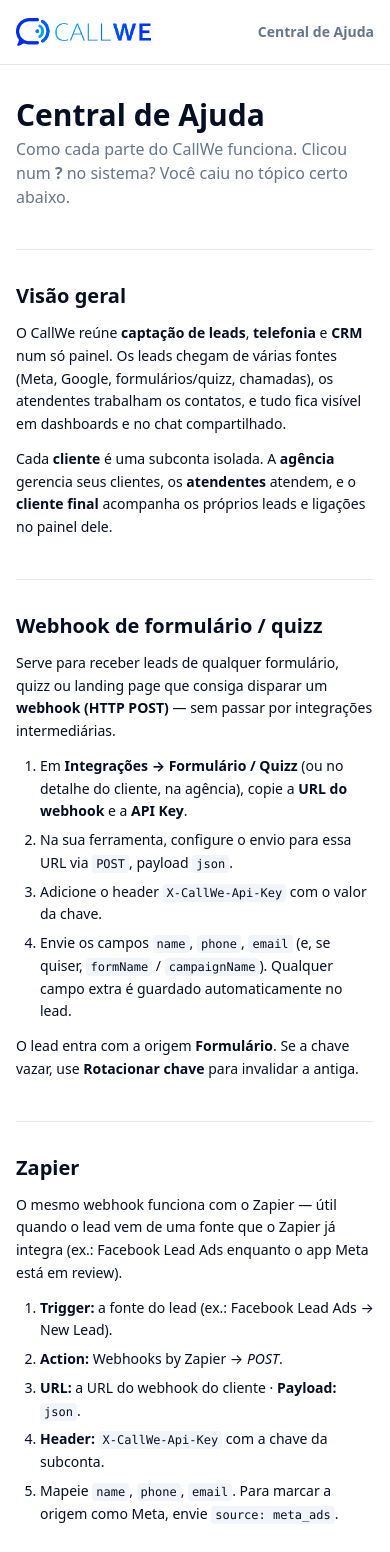
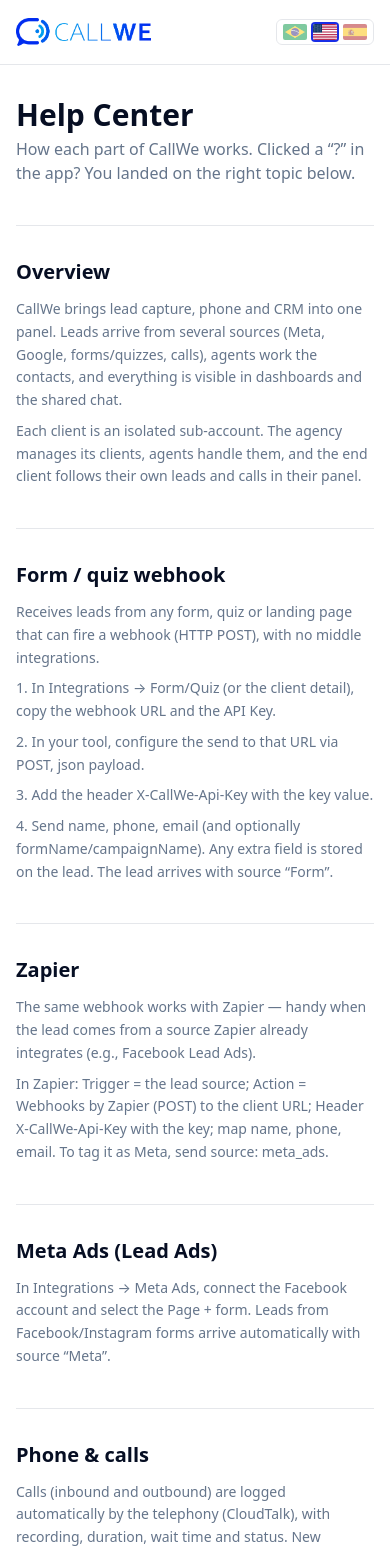
Before and after one commit to canalmaiusculo-arch/callwe, a Next.js app in the folder apps/web/: page /help in a window 390 px wide. Shown: the top 1552 px of the page. Built offline with nearby package versions, Linux system fonts and the light colour scheme.

Commit message:
feat: notificacoes azuis (sem laranja) + Central de Ajuda trilingue (PT/EN/ES) com seletor de idioma

```diff
--- a/apps/web/src/app/help/page.tsx
+++ b/apps/web/src/app/help/page.tsx
@@ -1,236 +1,162 @@
-import Link from 'next/link';
+'use client';
+
 import { Logo } from '@/components/logo';
-
-export const metadata = { title: 'Ajuda — CallWe' };
+import { LanguageSwitcher } from '@/components/language-switcher';
+import { useTranslate } from '@/i18n/provider';
 
 interface Topic {
   id: string;
   title: string;
-  body: React.ReactNode;
+  paras: string[];
+}
+interface HelpDoc {
+  centerTitle: string;
+  intro: string;
+  tocLabel: string;
+  topics: Topic[];
 }
 
-const TOPICS: Topic[] = [
-  {
-    id: 'overview',
-    title: 'Visão geral',
-    body: (
-      <>
-        <p>
-          O CallWe reúne <strong>captação de leads</strong>, <strong>telefonia</strong> e{' '}
-          <strong>CRM</strong> num só painel. Os leads chegam de várias fontes (Meta, Google,
-          formulários/quizz, chamadas), os atendentes trabalham os contatos, e tudo fica visível em
-          dashboards e no chat compartilhado.
-        </p>
-        <p>
-          Cada <strong>cliente</strong> é uma subconta isolada. A <strong>agência</strong> gerencia
-          seus clientes, os <strong>atendentes</strong> atendem, e o <strong>cliente final</strong>{' '}
-          acompanha os próprios leads e ligações no painel dele.
-        </p>
-      </>
-    ),
+const HELP: Record<'pt-BR' | 'en' | 'es', HelpDoc> = {
+  'pt-BR': {
+    centerTitle: 'Central de Ajuda',
+    intro: 'Como cada parte do CallWe funciona. Clicou num “?” no sistema? Você caiu no tópico certo abaixo.',
+    tocLabel: 'Tópicos',
+    topics: [
+      { id: 'overview', title: 'Visão geral', paras: [
+        'O CallWe reúne captação de leads, telefonia e CRM num só painel. Os leads chegam de várias fontes (Meta, Google, formulários/quizz, chamadas), os atendentes trabalham os contatos, e tudo fica visível em dashboards e no chat compartilhado.',
+        'Cada cliente é uma subconta isolada. A agência gerencia seus clientes, os atendentes atendem, e o cliente final acompanha os próprios leads e ligações no painel dele.' ] },
+      { id: 'leads-webhook', title: 'Webhook de formulário / quizz', paras: [
+        'Serve para receber leads de qualquer formulário, quizz ou landing page que dispare um webhook (HTTP POST), sem integrações intermediárias.',
+        '1. Em Integrações → Formulário/Quizz (ou no detalhe do cliente), copie a URL do webhook e a API Key.',
+        '2. Na sua ferramenta, configure o envio para essa URL via POST, payload json.',
+        '3. Adicione o header X-CallWe-Api-Key com o valor da chave.',
+        '4. Envie os campos name, phone, email (e, se quiser, formName/campaignName). Qualquer campo extra é guardado no lead. O lead entra com origem “Formulário”.' ] },
+      { id: 'zapier', title: 'Zapier', paras: [
+        'O mesmo webhook funciona com o Zapier — útil quando o lead vem de uma fonte que o Zapier já integra (ex.: Facebook Lead Ads).',
+        'No Zapier: Trigger = a fonte do lead; Action = Webhooks by Zapier (POST) para a URL do cliente; Header X-CallWe-Api-Key com a chave; mapeie name, phone, email. Para marcar origem Meta, envie source: meta_ads.' ] },
+      { id: 'meta', title: 'Meta Ads (Lead Ads)', paras: [
+        'Em Integrações → Meta Ads, conecte a conta do Facebook e selecione a Página + o formulário. Os leads dos formulários do Facebook/Instagram entram automaticamente com origem “Meta”.' ] },
+      { id: 'telefonia', title: 'Telefonia e chamadas', paras: [
+        'As chamadas (recebidas e realizadas) são registradas automaticamente pela telefonia (CloudTalk), com gravação, duração, tempo de espera e status. Números novos viram leads automaticamente.' ] },
+      { id: 'whatsapp', title: 'Resumos no WhatsApp (Z-API)', paras: [
+        'O CallWe envia resumos das interações para um grupo de WhatsApp do cliente, via Z-API. Cada agência usa o próprio número: configure as credenciais em Configurações → WhatsApp; depois escolha o grupo de cada cliente no detalhe do cliente.' ] },
+      { id: 'leads', title: 'Leads e funil', paras: [
+        'Cada lead tem um status (Novo → Contatado → Qualificado → Ganho ou Perdido) que alimenta as taxas de conversão. Clicando num lead você vê os dados, o histórico de chamadas/SMS e as observações.' ] },
+      { id: 'chat', title: 'Chat / conversas', paras: [
+        'O botão de chat (canto inferior direito) abre o inbox. Cada conversa é sobre um lead e é compartilhada entre agência, atendente e cliente. A bolinha mostra as não lidas.',
+        'Para iniciar uma conversa, clique em + e busque o lead. As observações internas (dentro do lead, no workspace) são privadas — o cliente não vê.' ] },
+      { id: 'notificacoes', title: 'Notificações', paras: [
+        'Quando chega um novo lead (SMS, Meta, formulário) ou uma chamada perdida, aparece um alerta no canto inferior esquerdo, com som de sino, que fica visível até você fechar. O som só toca depois da primeira interação na página (regra do navegador).' ] },
+      { id: 'dashboard', title: 'Dashboards e métricas', paras: [
+        'Os dashboards mostram leads, chamadas, perdidas, tempo ao telefone, funil e desempenho. Passe o mouse nos cards para ver os detalhes. No painel do cliente há também o resumo das ligações por IA.' ] },
+      { id: 'clientes', title: 'Gestão de clientes (agência)', paras: [
+        'Em Clientes, a agência cria, edita, arquiva ou apaga clientes, atribui números e configura integrações.',
+        'No card Acesso do cliente, convide o login do cliente e use “Redefinir acesso” para gerar um link de convite ou de redefinição de senha.' ] },
+      { id: 'cliente-acesso', title: 'Acesso do cliente final', paras: [
+        'O cliente acessa pelo app.callwe.digital com o login criado pela agência. Vê apenas os próprios dados: dashboard, leads, chamadas, SMS, voicemails e o chat compartilhado.' ] },
+    ],
   },
-  {
-    id: 'leads-webhook',
-    title: 'Webhook de formulário / quizz',
-    body: (
-      <>
-        <p>
-          Serve para receber leads de qualquer formulário, quizz ou landing page que consiga
-          disparar um <strong>webhook (HTTP POST)</strong> — sem passar por integrações intermediárias.
-        </p>
-        <ol>
-          <li>
-            Em <strong>Integrações → Formulário / Quizz</strong> (ou no detalhe do cliente, na
-            agência), copie a <strong>URL do webhook</strong> e a <strong>API Key</strong>.
-          </li>
-          <li>Na sua ferramenta, configure o envio para essa URL via <code>POST</code>, payload <code>json</code>.</li>
-          <li>
-            Adicione o header <code>X-CallWe-Api-Key</code> com o valor da chave.
-          </li>
-          <li>
-            Envie os campos <code>name</code>, <code>phone</code>, <code>email</code> (e, se quiser,{' '}
-            <code>formName</code> / <code>campaignName</code>). Qualquer campo extra é guardado
-            automaticamente no lead.
-          </li>
-        </ol>
-        <p>
-          O lead entra com a origem <strong>Formulário</strong>. Se a chave vazar, use{' '}
-          <strong>Rotacionar chave</strong> para invalidar a antiga.
-        </p>
-      </>
-    ),
+  en: {
+    centerTitle: 'Help Center',
+    intro: 'How each part of CallWe works. Clicked a “?” in the app? You landed on the right topic below.',
+    tocLabel: 'Topics',
+    topics: [
+      { id: 'overview', title: 'Overview', paras: [
+        'CallWe brings lead capture, phone and CRM into one panel. Leads arrive from several sources (Meta, Google, forms/quizzes, calls), agents work the contacts, and everything is visible in dashboards and the shared chat.',
+        'Each client is an isolated sub-account. The agency manages its clients, agents handle them, and the end client follows their own leads and calls in their panel.' ] },
+      { id: 'leads-webhook', title: 'Form / quiz webhook', paras: [
+        'Receives leads from any form, quiz or landing page that can fire a webhook (HTTP POST), with no middle integrations.',
+        '1. In Integrations → Form/Quiz (or the client detail), copy the webhook URL and the API Key.',
+        '2. In your tool, configure the send to that URL via POST, json payload.',
+        '3. Add the header X-CallWe-Api-Key with the key value.',
+        '4. Send name, phone, email (and optionally formName/campaignName). Any extra field is stored on the lead. The lead arrives with source “Form”.' ] },
+      { id: 'zapier', title: 'Zapier', paras: [
+        'The same webhook works with Zapier — handy when the lead comes from a source Zapier already integrates (e.g., Facebook Lead Ads).',
+        'In Zapier: Trigger = the lead source; Action = Webhooks by Zapier (POST) to the client URL; Header X-CallWe-Api-Key with the key; map name, phone, email. To tag it as Meta, send source: meta_ads.' ] },
+      { id: 'meta', title: 'Meta Ads (Lead Ads)', paras: [
+        'In Integrations → Meta Ads, connect the Facebook account and select the Page + form. Leads from Facebook/Instagram forms arrive automatically with source “Meta”.' ] },
+      { id: 'telefonia', title: 'Phone & calls', paras: [
+        'Calls (inbound and outbound) are logged automatically by the telephony (CloudTalk), with recording, duration, wait time and status. New numbers become leads automatically.' ] },
+      { id: 'whatsapp', title: 'WhatsApp summaries (Z-API)', paras: [
+        'CallWe sends interaction summaries to a client WhatsApp group via Z-API. Each agency uses its own number: set the credentials in Settings → WhatsApp, then pick each client’s group in the client detail.' ] },
+      { id: 'leads', title: 'Leads & pipeline', paras: [
+        'Each lead has a status (New → Contacted → Qualified → Won or Lost) that drives the conversion rates. Click a lead to see its data, the call/SMS history and the notes.' ] },
+      { id: 'chat', title: 'Chat / conversations', paras: [
+        'The chat button (bottom-right) opens the inbox. Each conversation is about a lead and is shared between agency, agent and client. The badge shows unread messages.',
+        'To start a conversation, click + and search the lead. Internal notes (inside the lead, in the workspace) are private — the client does not see them.' ] },
+      { id: 'notificacoes', title: 'Notifications', paras: [
+        'When a new lead arrives (SMS, Meta, form) or a missed call happens, an alert shows in the bottom-left corner, with a bell sound, and stays until you close it. The sound only plays after the first interaction on the page (browser rule).' ] },
+      { id: 'dashboard', title: 'Dashboards & metrics', paras: [
+        'Dashboards show leads, calls, missed, talk time, pipeline and performance. Hover the cards to see the details. The client panel also has the AI call summaries.' ] },
+      { id: 'clientes', title: 'Client management (agency)', paras: [
+        'In Clients, the agency creates, edits, archives or deletes clients, assigns numbers and configures integrations.',
+        'In the Client access card, invite the client login and use “Reset access” to generate an invite or password-reset link.' ] },
+      { id: 'cliente-acesso', title: 'End-client access', paras: [
+        'The client logs in at app.callwe.digital with the login created by the agency. They see only their own data: dashboard, leads, calls, SMS, voicemails and the shared chat.' ] },
+    ],
   },
-  {
-    id: 'zapier',
-    title: 'Zapier',
-    body: (
-      <>
-        <p>
-          O mesmo webhook funciona com o Zapier — útil quando o lead vem de uma fonte que o Zapier já
-          integra (ex.: Facebook Lead Ads enquanto o app Meta está em review).
-        </p>
-        <ol>
-          <li><strong>Trigger:</strong> a fonte do lead (ex.: Facebook Lead Ads → New Lead).</li>
-          <li><strong>Action:</strong> Webhooks by Zapier → <em>POST</em>.</li>
-          <li><strong>URL:</strong> a URL do webhook do cliente · <strong>Payload:</strong> <code>json</code>.</li>
-          <li><strong>Header:</strong> <code>X-CallWe-Api-Key</code> com a chave da subconta.</li>
-          <li>Mapeie <code>name</code>, <code>phone</code>, <code>email</code>. Para marcar a origem como Meta, envie <code>source: meta_ads</code>.</li>
-        </ol>
-      </>
-    ),
+  es: {
+    centerTitle: 'Centro de Ayuda',
+    intro: '¿Cómo funciona cada parte de CallWe? ¿Hiciste clic en un “?” en el sistema? Caíste en el tema correcto abajo.',
+    tocLabel: 'Temas',
+    topics: [
+      { id: 'overview', title: 'Resumen', paras: [
+        'CallWe une captación de leads, telefonía y CRM en un solo panel. Los leads llegan de varias fuentes (Meta, Google, formularios/quizzes, llamadas), los agentes trabajan los contactos y todo es visible en paneles y en el chat compartido.',
+        'Cada cliente es una subcuenta aislada. La agencia gestiona a sus clientes, los agentes atienden, y el cliente final sigue sus propios leads y llamadas en su panel.' ] },
+      { id: 'leads-webhook', title: 'Webhook de formulario / quiz', paras: [
+        'Recibe leads de cualquier formulario, quiz o landing que pueda disparar un webhook (HTTP POST), sin integraciones intermedias.',
+        '1. En Integraciones → Formulario/Quiz (o en el detalle del cliente), copia la URL del webhook y la API Key.',
+        '2. En tu herramienta, configura el envío a esa URL vía POST, payload json.',
+        '3. Agrega el header X-CallWe-Api-Key con el valor de la clave.',
+        '4. Envía name, phone, email (y, si quieres, formName/campaignName). Cualquier campo extra se guarda en el lead. El lead entra con origen “Formulario”.' ] },
+      { id: 'zapier', title: 'Zapier', paras: [
+        'El mismo webhook funciona con Zapier — útil cuando el lead viene de una fuente que Zapier ya integra (ej.: Facebook Lead Ads).',
+        'En Zapier: Trigger = la fuente del lead; Action = Webhooks by Zapier (POST) a la URL del cliente; Header X-CallWe-Api-Key con la clave; mapea name, phone, email. Para marcar origen Meta, envía source: meta_ads.' ] },
+      { id: 'meta', title: 'Meta Ads (Lead Ads)', paras: [
+        'En Integraciones → Meta Ads, conecta la cuenta de Facebook y selecciona la Página + el formulario. Los leads de los formularios de Facebook/Instagram entran automáticamente con origen “Meta”.' ] },
+      { id: 'telefonia', title: 'Telefonía y llamadas', paras: [
+        'Las llamadas (entrantes y salientes) se registran automáticamente con la telefonía (CloudTalk), con grabación, duración, tiempo de espera y estado. Los números nuevos se vuelven leads automáticamente.' ] },
+      { id: 'whatsapp', title: 'Resúmenes en WhatsApp (Z-API)', paras: [
+        'CallWe envía resúmenes de las interacciones a un grupo de WhatsApp del cliente, vía Z-API. Cada agencia usa su propio número: configura las credenciales en Configuración → WhatsApp y luego elige el grupo de cada cliente en su detalle.' ] },
+      { id: 'leads', title: 'Leads y embudo', paras: [
+        'Cada lead tiene un estado (Nuevo → Contactado → Calificado → Ganado o Perdido) que alimenta las tasas de conversión. Haz clic en un lead para ver sus datos, el historial de llamadas/SMS y las notas.' ] },
+      { id: 'chat', title: 'Chat / conversaciones', paras: [
+        'El botón de chat (abajo a la derecha) abre el inbox. Cada conversación es sobre un lead y se comparte entre agencia, agente y cliente. La burbuja muestra las no leídas.',
+        'Para iniciar una conversación, haz clic en + y busca el lead. Las notas internas (dentro del lead, en el workspace) son privadas — el cliente no las ve.' ] },
+      { id: 'notificacoes', title: 'Notificaciones', paras: [
+        'Cuando llega un lead nuevo (SMS, Meta, formulario) o una llamada perdida, aparece una alerta en la esquina inferior izquierda, con sonido de campana, que queda visible hasta que la cierras. El sonido solo suena tras la primera interacción en la página (regla del navegador).' ] },
+      { id: 'dashboard', title: 'Paneles y métricas', paras: [
+        'Los paneles muestran leads, llamadas, perdidas, tiempo al teléfono, embudo y desempeño. Pasa el mouse por los cards para ver los detalles. El panel del cliente también tiene los resúmenes de llamadas por IA.' ] },
+      { id: 'clientes', title: 'Gestión de clientes (agencia)', paras: [
+        'En Clientes, la agencia crea, edita, archiva o elimina clientes, asigna números y configura integraciones.',
+        'En la tarjeta Acceso del cliente, invita el login del cliente y usa “Restablecer acceso” para generar un enlace de invitación o de restablecimiento de contraseña.' ] },
+      { id: 'cliente-acesso', title: 'Acceso del cliente final', paras: [
+        'El cliente entra en app.callwe.digital con el login creado por la agencia. Ve solo sus propios datos: panel, leads, llamadas, SMS, buzón de voz y el chat compartido.' ] },
+    ],
   },
-  {
-    id: 'meta',
-    title: 'Meta Ads (Lead Ads)',
-    body: (
-      <p>
-        Em <strong>Integrações → Meta Ads</strong>, conecte a conta do Facebook e selecione a Página
-        + o formulário. Os leads dos formulários nativos do Facebook/Instagram entram automaticamente
-        com origem <strong>Meta</strong>. Enquanto o app Meta estiver em review, use o webhook via
-        Zapier como alternativa.
-      </p>
-    ),
-  },
-  {
-    id: 'telefonia',
-    title: 'Telefonia e chamadas',
-    body: (
-      <p>
-        As chamadas (recebidas e realizadas) são registradas automaticamente pela telefonia
-        (CloudTalk), com <strong>gravação</strong>, duração, tempo de espera e status (atendida,
-        perdida, etc.). Chamadas de números novos viram leads automaticamente. A configuração da
-        telefonia é feita pela agência.
-      </p>
-    ),
-  },
-  {
-    id: 'whatsapp',
-    title: 'Resumos no WhatsApp (Z-API)',
-    body: (
-      <>
-        <p>
-          O CallWe pode enviar resumos das interações para um grupo de WhatsApp do cliente, via Z-API.
-          No detalhe do cliente (agência), em <strong>WhatsApp do cliente</strong>, escolha o grupo
-          onde os resumos serão enviados.
-        </p>
-        <p className="text-muted-foreground">
-          Observação: para o número da Z-API aparecer na lista de grupos, ele precisa já estar
-          adicionado ao grupo do WhatsApp em questão.
-        </p>
-      </>
-    ),
-  },
-  {
-    id: 'leads',
-    title: 'Leads e funil',
-    body: (
-      <>
-        <p>
-          Cada lead tem um <strong>status</strong> que representa o estágio no funil: Novo →
-          Contatado → Qualificado → Ganho (ou Perdido). Atualize o status conforme avança o
-          atendimento — é o que alimenta as taxas de conversão e win rate nos dashboards.
-        </p>
-        <p>
-          Clicando num lead você vê todas as informações, o histórico de chamadas/SMS e as
-          observações. A origem (Meta, Formulário, Chamada, etc.) fica registrada em cada lead.
-        </p>
-      </>
-    ),
-  },
-  {
-    id: 'chat',
-    title: 'Chat / conversas',
-    body: (
-      <>
-        <p>
-          O botão de chat (canto inferior direito) abre o inbox de conversas. Cada conversa é sobre um
-          lead e é <strong>compartilhada</strong> entre agência, atendente e cliente — todos veem e
-          respondem. A bolinha vermelha mostra as mensagens não lidas.
-        </p>
-        <p>
-          Para iniciar uma conversa nova, clique em <strong>+</strong>, busque o lead e envie a
-          primeira mensagem. As <strong>observações internas</strong> (dentro do lead, no workspace)
-          são privadas — só a agência/atendente veem; o cliente não.
-        </p>
-      </>
-    ),
-  },
-  {
-    id: 'notificacoes',
-    title: 'Notificações',
-    body: (
-      <p>
-        Sempre que chega um <strong>novo lead</strong> (SMS, Meta, formulário) ou uma{' '}
-        <strong>chamada perdida</strong>, aparece um alerta colorido no canto inferior esquerdo, com
-        um som de sino, que fica visível até você fechar. O som só toca depois da primeira interação
-        na página (regra do navegador).
-      </p>
-    ),
-  },
-  {
-    id: 'dashboard',
-    title: 'Dashboards e métricas',
-    body: (
-      <>
-        <p>
-          Os dashboards mostram leads, chamadas, perdidas, tempo ao telefone, funil e desempenho —
-          por hoje e por período. Passe o mouse (ou toque) nos cards para ver os detalhes por trás de
-          cada número.
-        </p>
-        <p>
-          No painel do cliente há ainda o <strong>resumo das ligações por IA</strong> (com sentimento
-          e nota), gráficos de volume e horários de pico.
-        </p>
-      </>
-    ),
-  },
-  {
-    id: 'clientes',
-    title: 'Gestão de clientes (agência)',
-    body: (
-      <>
-        <p>
-          Em <strong>Clientes</strong>, a agência pode <strong>criar</strong>, <strong>editar</strong>{' '}
-          (nome, plano), <strong>arquivar</strong> ou <strong>apagar</strong> cada cliente, atribuir
-          números de telefone e configurar integrações.
-        </p>
-        <p>
-          No card <strong>Acesso do cliente</strong>, convide o login do cliente (e-mail) e use{' '}
-          <strong>Redefinir acesso</strong> para gerar um link de convite (se ainda não ativou) ou de
-          redefinição de senha (se já ativou) — o link aparece para você copiar e enviar.
-        </p>
-      </>
-    ),
-  },
-  {
-    id: 'cliente-acesso',
-    title: 'Acesso do cliente final',
-    body: (
-      <p>
-        O cliente acessa pelo <strong>app.callwe.digital</strong> com o login criado pela agência.
-        Ele vê apenas os próprios dados: dashboard, leads, chamadas, SMS, voicemails e o chat
-        compartilhado. Não tem acesso a observações internas nem a outros clientes.
-      </p>
-    ),
-  },
-];
+};
 
 export default function HelpPage() {
+  const { locale } = useTranslate();
+  const doc = HELP[locale];
+
   return (
     <div className="min-h-screen bg-background">
       <header className="sticky top-0 z-10 border-b bg-background/90 backdrop-blur">
         <div className="mx-auto flex h-16 max-w-5xl items-center justify-between px-4">
           <Logo variant="full" className="h-7 w-auto" />
-          <span className="text-sm font-semibold text-muted-foreground">Central de Ajuda</span>
+          <div className="flex items-center gap-3">
+            <LanguageSwitcher />
+            <span className="hidden text-sm font-semibold text-muted-foreground sm:inline">{doc.centerTitle}</span>
+          </div>
         </div>
       </header>
 
       <div className="mx-auto grid max-w-5xl gap-8 px-4 py-8 lg:grid-cols-[220px_1fr]">
-        {/* Índice */}
         <nav className="hidden lg:block">
           <div className="sticky top-24 space-y-1">
-            <p className="mb-2 text-xs font-semibold uppercase text-muted-foreground">Tópicos</p>
-            {TOPICS.map((t) => (
+            <p className="mb-2 text-xs font-semibold uppercase text-muted-foreground">{doc.tocLabel}</p>
+            {doc.topics.map((t) => (
               <a
                 key={t.id}
                 href={`#${t.id}`}
@@ -242,32 +168,22 @@
           </div>
         </nav>
 
-        {/* Conteúdo */}
         <main className="min-w-0 space-y-10 scroll-smooth">
           <div>
-            <h1 className="text-3xl font-bold">Central de Ajuda</h1>
-            <p className="mt-1 text-muted-foreground">
-              Como cada parte do CallWe funciona. Clicou num <strong>?</strong> no sistema? Você caiu
-              no tópico certo abaixo.
-            </p>
+            <h1 className="text-3xl font-bold">{doc.centerTitle}</h1>
+            <p className="mt-1 text-muted-foreground">{doc.intro}</p>
           </div>
 
-          {TOPICS.map((t) => (
+          {doc.topics.map((t) => (
             <section key={t.id} id={t.id} className="scroll-mt-24 border-t pt-8">
               <h2 className="text-xl font-bold">{t.title}</h2>
-              <div className="prose-help mt-3 space-y-3 text-sm leading-relaxed [&_code]:rounded [&_code]:bg-muted [&_code]:px-1 [&_code]:py-0.5 [&_code]:text-xs [&_li]:ml-1 [&_ol]:list-decimal [&_ol]:space-y-1.5 [&_ol]:pl-5">
-                {t.body}
+              <div className="mt-3 space-y-2 text-sm leading-relaxed text-muted-foreground">
+                {t.paras.map((p, i) => (
+                  <p key={i}>{p}</p>
+                ))}
               </div>
             </section>
           ))}
-
-          <div className="border-t pt-6 text-sm text-muted-foreground">
-            Não achou o que precisava?{' '}
-            <Link href={'/workspace' as never} className="text-primary hover:underline">
-              Voltar ao painel
-            </Link>
-            .
-          </div>
         </main>
       </div>
     </div>
--- a/apps/web/src/components/notification-center.tsx
+++ b/apps/web/src/components/notification-center.tsx
@@ -85,11 +85,11 @@
             key={n.id}
             className={`flex items-start gap-3 rounded-lg border border-l-4 p-3 shadow-lg ${
               missed
-                ? 'border-l-amber-400 bg-amber-50 dark:bg-amber-950/40'
+                ? 'border-l-blue-500 bg-blue-50 dark:bg-blue-950/40'
                 : 'border-l-sky-400 bg-sky-50 dark:bg-sky-950/40'
             }`}
           >
-            <Icon className={`mt-0.5 h-5 w-5 shrink-0 ${missed ? 'text-amber-600' : 'text-sky-600'}`} />
+            <Icon className={`mt-0.5 h-5 w-5 shrink-0 ${missed ? 'text-blue-600' : 'text-sky-600'}`} />
             <div className="min-w-0 flex-1">
               <p className="text-sm font-semibold">{n.title}</p>
               <p className="truncate text-xs text-muted-foreground">{n.subtitle}</p>
```
